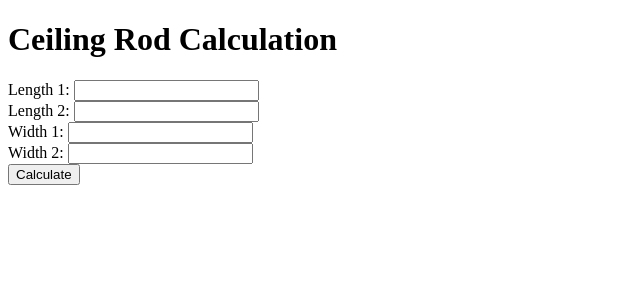
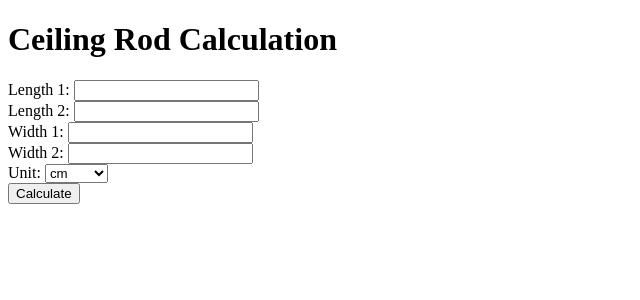
Before and after one commit to subhampro/FronackEnd_Stuffs, a Flask app: page / in a window 1280 px wide. Shown: the top 300 px of the page, without its empty margins (0-640 px from the left). Run offline with Flask 2, Linux system fonts and the light colour scheme.

Commit message:
Add unit selection and conversion for ceiling rod calculation

```diff
--- a/fall-celing-calculation/app.py
+++ b/fall-celing-calculation/app.py
@@ -1,6 +1,17 @@
 from flask import Flask, render_template, request
 
 app = Flask(__name__)
+
+def convert_to_feet(value, unit):
+    conversion_factors = {
+        'cm': 0.0328084,
+        'mm': 0.00328084,
+        'inches': 0.0833333,
+        'ft': 1,
+        'm': 3.28084,
+        'yd': 3
+    }
+    return value * conversion_factors[unit]
 
 @app.route('/')
 def home():
@@ -12,6 +23,13 @@ def calculate():
     length2 = float(request.form['length2'])
     width1 = float(request.form['width1'])
     width2 = float(request.form['width2'])
+    unit = request.form['unit']
+
+    # Convert all dimensions to feet
+    length1 = convert_to_feet(length1, unit)
+    length2 = convert_to_feet(length2, unit)
+    width1 = convert_to_feet(width1, unit)
+    width2 = convert_to_feet(width2, unit)
 
     # Calculate the number of rods and their lengths
     horizontal_rods = max(length1, length2)
--- a/fall-celing-calculation/templates/index.html
+++ b/fall-celing-calculation/templates/index.html
@@ -16,6 +16,15 @@
         <input type="text" id="width1" name="width1" required><br>
         <label for="width2">Width 2:</label>
         <input type="text" id="width2" name="width2" required><br>
+        <label for="unit">Unit:</label>
+        <select id="unit" name="unit" required>
+            <option value="cm">cm</option>
+            <option value="mm">mm</option>
+            <option value="inches">inches</option>
+            <option value="ft">ft</option>
+            <option value="m">meters</option>
+            <option value="yd">yards</option>
+        </select><br>
         <button type="submit">Calculate</button>
     </form>
 </body>
--- a/fall-celing-calculation/templates/result.html
+++ b/fall-celing-calculation/templates/result.html
@@ -1,4 +1,3 @@
-
 <!DOCTYPE html>
 <html lang="en">
 <head>
```
